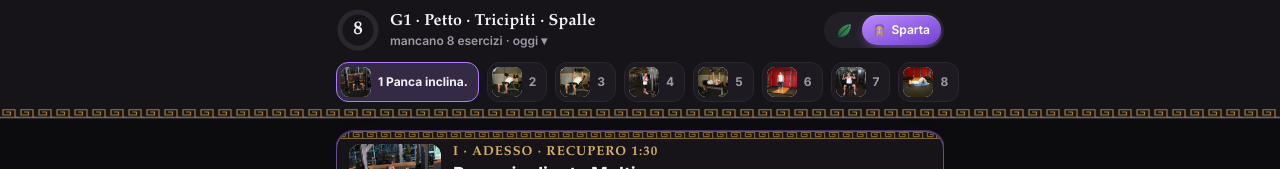
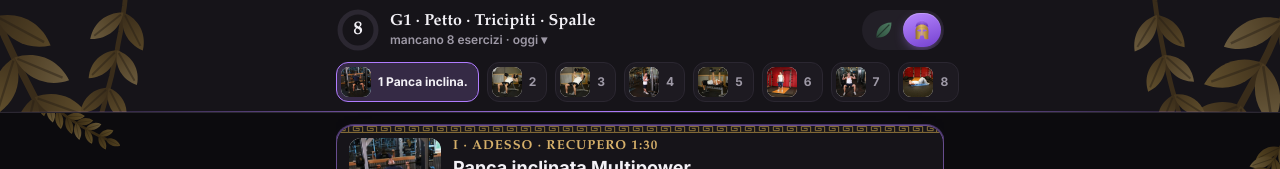
Before and after one commit to gianlucabrandi42-netizen/Palestra, a plain HTML site: page index.html in a window 1280 px wide. Both pictures are taken after a click on the button "Sparta". Shown: the top 169 px of the page. Drawn offline with nearby package versions, Linux system fonts and the light colour scheme; a web font is replaced by a local one.

Commit message:
Sparta: alloro in alto e ai bordi come la Green, scudo con la lambda, via la greca sotto barra e titoli; barra in alto con icone e titolo su 2 righe
Co-Authored-By: Claude Opus 5.5 <noreply@anthropic.com>
Claude-Session: https://claude.ai/code/session_01PxcyaTT9uoPjSUo7s3N8fC

```diff
--- a/style.css
+++ b/style.css
@@ -484,13 +484,12 @@ html[data-theme="sparta"]{
 html[data-theme="sparta"] body.g1{--accent:#B07CFF}
 html[data-theme="sparta"] .ring .s1{stop-color:#E9C77E} html[data-theme="sparta"] .ring .s2{stop-color:#9A5CFF}
 html[data-theme="sparta"] .console{background:var(--surface)}
-html[data-theme="sparta"] .console::after{left:0;right:0;bottom:0;height:9px;background:url(img/theme/sp-meander.svg) left bottom/18px 9px repeat-x;opacity:.75}
-html[data-theme="sparta"] .cin{padding-bottom:16px}
-html[data-theme="sparta"] body::after{right:-30px;bottom:70px;width:230px;height:253px;background:url(img/theme/sp-helmet.svg) center/contain no-repeat;opacity:.08}
+html[data-theme="sparta"] .console::after{left:0;right:0;bottom:0;height:1px;background:linear-gradient(90deg,transparent,#B07CFF,transparent)}
+html[data-theme="sparta"] body::after{right:-46px;bottom:60px;width:250px;height:272px;background:url(img/theme/sp-corner.svg) bottom right/contain no-repeat;opacity:.22}
+html[data-theme="sparta"] .console::before{inset:0;background:url(img/theme/sp-top.svg) top center/max(100%,430px) auto no-repeat;opacity:.42}
 html[data-theme="sparta"] h2,html[data-theme="sparta"] .hero h1{font-family:var(--display);letter-spacing:.06em;text-transform:uppercase}
 html[data-theme="sparta"] .dsel b{font-family:var(--display);font-size:16px;font-weight:700;letter-spacing:.01em}
 html[data-theme="sparta"] h2{font-weight:700;font-size:19px;color:var(--gold)}
-html[data-theme="sparta"] h2::after{content:"";display:block;width:56px;height:6px;margin-top:5px;background:url(img/theme/sp-meander.svg) left/12px 6px repeat-x;opacity:.8}
 html[data-theme="sparta"] .hero h1{font-weight:700;font-size:34px}
 html[data-theme="sparta"] .hero .k,html[data-theme="sparta"] .exk{color:var(--gold)}
 html[data-theme="sparta"] .hero{position:relative}
@@ -506,10 +505,13 @@ html[data-theme] .gym button[aria-pressed="false"]::before{width:17px;height:17p
 /* Green Theory: felci e monstere lungo i bordi, stesso stile della barra in alto. Stanno DIETRO le schede
    (si vedono solo ai margini e tra una scheda e l'altra) e scorrono con la pagina. */
 .vines{display:none}
-html[data-theme="green"] .vines{display:block;position:fixed;inset:0;z-index:-1;pointer-events:none}
-html[data-theme="green"] .vines::before,html[data-theme="green"] .vines::after{content:"";position:absolute;top:0;bottom:0;width:120px;background:url(img/theme/gt-side.svg) left top/120px auto repeat-y;opacity:.45}
-html[data-theme="green"] .vines::before{left:0}
-html[data-theme="green"] .vines::after{right:0;transform:scaleX(-1);background-position:left 380px}
+html[data-theme] .vines{display:block;position:fixed;inset:0;z-index:-1;pointer-events:none}
+html[data-theme] .vines::before,html[data-theme] .vines::after{content:"";position:absolute;top:0;bottom:0;width:120px;background:var(--side) left top/120px auto repeat-y;opacity:.45}
+html[data-theme] .vines::before{left:0}
+html[data-theme] .vines::after{right:0;transform:scaleX(-1);background-position:left 380px}
+html[data-theme="green"]{--side:url(img/theme/gt-side.svg)}
+html[data-theme="sparta"]{--side:url(img/theme/sp-side.svg)}
+
 /* ultima volta leggibile + carico di oggi con freccia */
 .prev .lv{display:block;font-size:16px;font-weight:800;color:var(--ink);letter-spacing:-.01em}
 .prev .lv.none{color:var(--muted);font-weight:600}
@@ -525,3 +527,9 @@ html[data-theme="green"] .prev .sug.up{color:var(--leaf)}
 .stepsel button[aria-pressed="true"]{border-color:var(--accent);color:var(--ink);background:color-mix(in srgb,var(--accent) 22%,var(--raised))}
 .stepsel button.auto{border-style:dashed}
 @media (max-width:380px){.stepsel{margin:-4px 12px 10px}}
+
+/* barra in alto: selettore palestre solo icone, titolo del giorno su 2 righe invece di tagliarlo */
+html[data-theme] .gym button{font-size:0;gap:0;padding:0;width:38px;min-height:34px;justify-content:center}
+html[data-theme] .gym button::before{width:20px;height:20px}
+html[data-theme] .gym button[aria-pressed="false"]::before{width:20px;height:20px;opacity:.6;filter:grayscale(.4)}
+.dsel b{white-space:normal;display:-webkit-box;-webkit-line-clamp:2;-webkit-box-orient:vertical;line-height:1.2}
```
Also changed, not shown: sw.js (+2 -2 lines), img/theme/sp-corner.svg (added), img/theme/sp-side.svg (added), img/theme/sp-top.svg (added), 1 other file.
